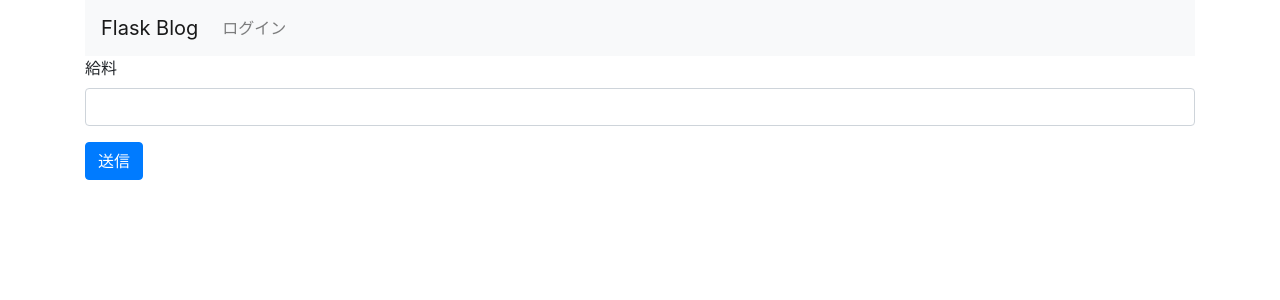
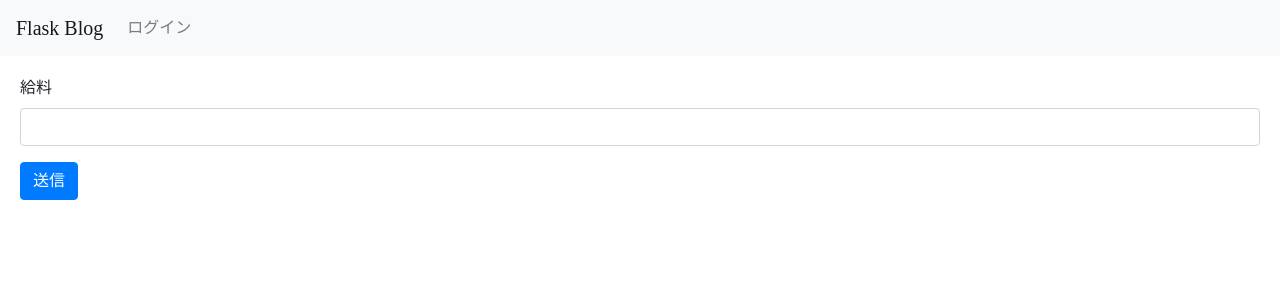
Before and after one commit to sanhir/Flask_D, a Flask app: template miyaoka/calcsalary_app/salary/templates/input.html in a window 1280 px wide. Shown: the top 300 px of the page. Run offline with Flask 3, Linux system fonts and the light colour scheme; the template is opened without the code that fills it, so the values that code supplies are empty; some libraries are stand-ins or nearby versions; some web fonts are replaced.

Commit message:
sophisticatedなdesignでheartもso exciting!!

```diff
--- /dev/null
+++ b/miyaoka/application/flask_blog/static/style.css
@@ -0,0 +1,11 @@
+.card{
+    margin:0.25rem;
+}
+
+.blog-body{
+    padding: 1.25rem;
+}
+
+*{
+    font-family:'Mplus lp';
+}
--- a/miyaoka/application/flask_blog/templates/layout.html
+++ b/miyaoka/application/flask_blog/templates/layout.html
@@ -5,6 +5,8 @@
 <script src="https://code.jquery.com/jquery-3.2.1.slim.min.js"></script>
 <script src="https://cdnjs.cloudflare.com/ajax/libs/popper.js/1.12.9/umd/popper.min.js"></script>
 <script src="https://maxcdn.bootstrapcdn.com/bootstrap/4.0.0/js/bootstrap.min.js"></script>
+<link href="https://fonts.goggleapis.com/earlyaccess/mpluslp.css" rel="stylesheet" type="text/css">
+<link rel=stylesheet href="{{url_for('static', filename='style.css')}}"
 
 
 <div class="container">
```
